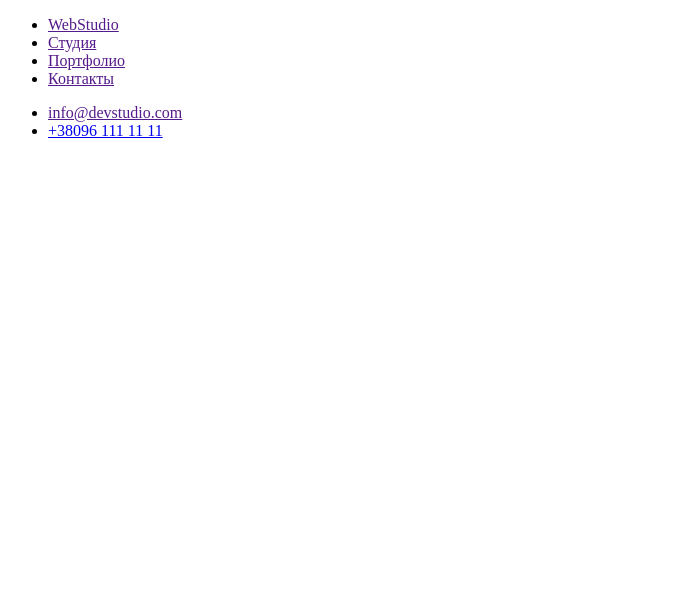
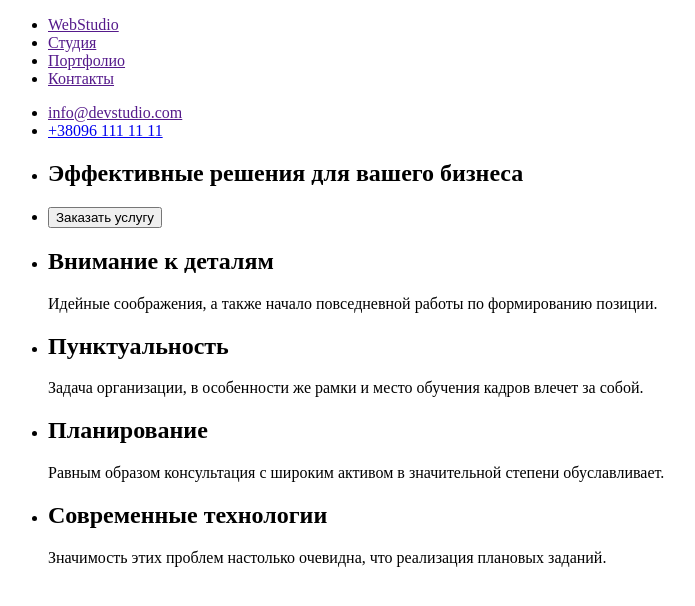
Before and after one commit to immortal-odessa/goit-markup-hw-01, a plain HTML site: page index.html in a window 1280 px wide. Shown: the whole page, without its empty margins (0-695 px from the left). Drawn offline with Linux system fonts and the light colour scheme.

Commit message:
Section2

```diff
--- a/index.html
+++ b/index.html
@@ -22,7 +22,6 @@
                 <li>
                     <a href="">Контакты</a>
                 </li>
-
             </ul>
         </nav>
         <ul>
@@ -31,6 +30,61 @@
         </ul>
     </header>
     <main>
+        <!-- Main content -->
+        <section>
+            <ul>
+                <li>
+                    <h1>Эффективные решения для вашего бизнеса</h1>
+                </li>
+                <li>
+                    <button type="button">Заказать услугу</button>
+                </li>
+            </ul>
+        </section>
+        <section>
+            <ul>
+                <li>
+                    <h2>
+                        Внимание к деталям
+                    </h2>
+                    <p>
+                        Идейные соображения,
+                        а также начало повседневной
+                        работы по формированию позиции.
+                    </p>
+                </li>
+                <li>
+                    <h2>
+                        Пунктуальность
+                    </h2>
+                    <p>
+                        Задача организации, в особенности
+                        же рамки и место обучения кадров
+                        влечет за собой.
+                    </p>
+                </li>
+                <li>
+                    <h2>
+                        Планирование
+                    </h2>
+                    <p>
+                        Равным образом консультация с
+                        широким активом в значительной
+                        степени обуславливает.
+                    </p>
+                </li>
+                <li>
+                    <h2>
+                        Современные технологии
+                    </h2>
+                    <p>
+                        Значимость этих проблем
+                        настолько очевидна, что
+                        реализация плановых заданий.
+                    </p>
+                </li>
+            </ul>
+        </section>
 
     </main>
 
```
